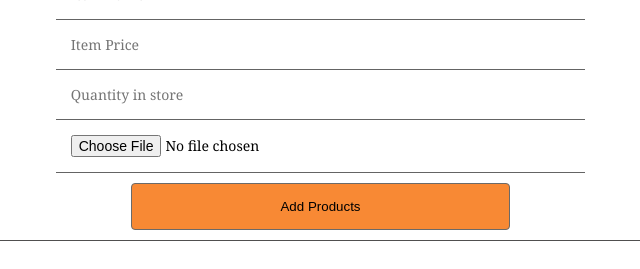
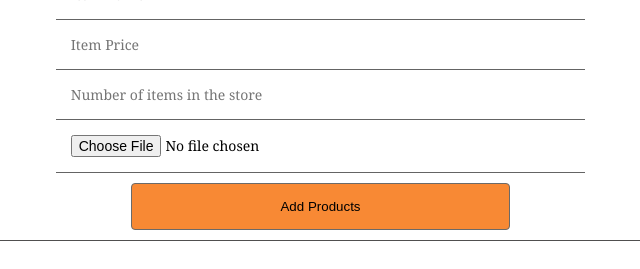
Before and after one commit to Georgeygigz/store-manager, a plain HTML site: page UI/addproducts.html in a window 1280 px wide. Shown: the part 233-502 px from the top of the page, 437-1077 px from the left. Drawn offline with Linux system fonts and the light colour scheme.

Commit message:
[Finishes #161042725] Finalizing add products

```diff
--- a/UI/addproducts.html
+++ b/UI/addproducts.html
@@ -44,7 +44,7 @@
             <form action="" name="addproduct">
                 <input type="text" name="item_name" placeholder="Item Name" required>
                 <input type="text" name="item_price" placeholder="Item Price" required>
-                <input type="text" name="quantity" placeholder="Quantity in store" required>
+                <input type="text" name="quantity" placeholder="Number of items in the store" required>
                 <input type="file" name="pic" accept="image/*">
                 <button type="submit" class="add">Add Products</button>
             </form>
```
